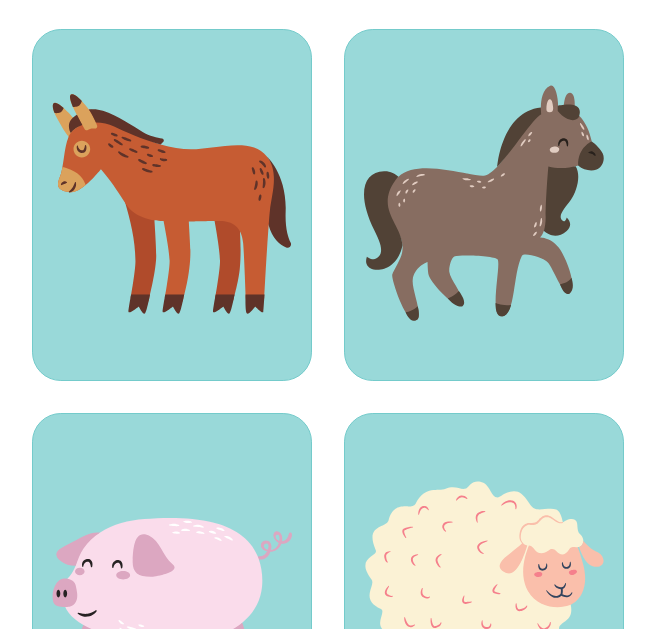
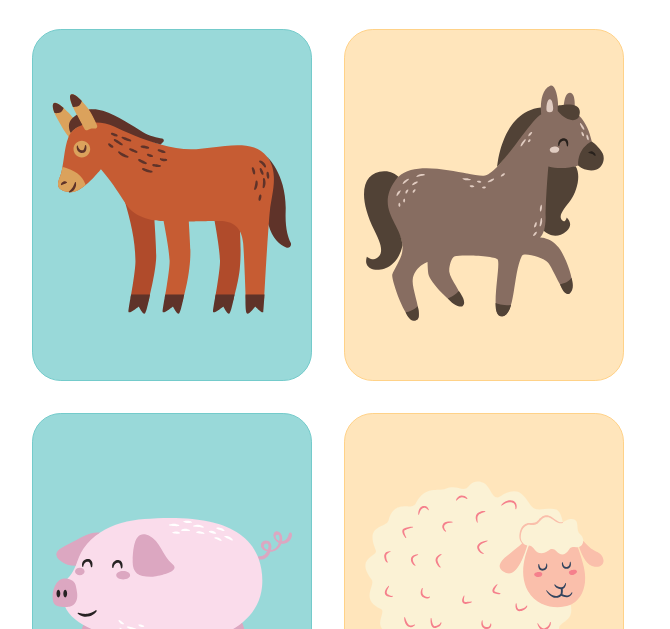
Before and after one commit to GeraldineBB/birthday_Clemence, a React app: page / in a window 1280 px wide. Shown: the part 171-800 px from the top of the page, without its empty margins (296-966 px from the left). Built offline with nearby package versions, Linux system fonts and the light colour scheme.

Commit message:
Changement couleur

```diff
--- a/src/components/Pictures/index.js
+++ b/src/components/Pictures/index.js
@@ -16,7 +16,7 @@ const Pictures = ({AnimalsData}) => (
     AnimalsData.map(
 
       (animal) =>
-        <li className="container-box">
+        <li className={`container-box-${animal.color}`}>
           {/* {animal.name} */}
 
         <div className="container-item">
--- a/src/components/Pictures/styles.scss
+++ b/src/components/Pictures/styles.scss
@@ -12,7 +12,7 @@
     margin: auto;
   }
 
-  &-box{
+  &-box-blue{
     background-color: vars.$background-blue;
     width: 35%;
     height: 22rem;
@@ -25,6 +25,20 @@
     color: vars.$color-title-blue;
   }
 
+  &-box-orange{
+    background-color: vars.$background-orange;
+    width: 35%;
+    height: 22rem;
+    border-radius: 1.8rem;
+    margin-right: 2rem;
+    border: 1.5px solid darken(vars.$background-orange, 10%);
+    margin-bottom: 2rem;
+    display: flex;
+    flex-direction: column;
+    color: vars.$color-title-orange;
+  }
+
+
   &-item{
     align-items: center;
     justify-content: center;
--- a/src/data/animals.js
+++ b/src/data/animals.js
@@ -2,25 +2,31 @@ export default [
   {
     name: 'Ane',
     picture: 'images/Ane.svg',
+    color: 'blue',
   },
   {
     name: 'Cheval',
     picture: 'images/Cheval.svg',
+    color: 'orange',
   },
   {
     name: 'Cochon',
     picture: 'images/Cochon.svg',
+    color: 'blue',
   },
   {
     name: 'Mouton',
     picture: 'images/Mouton.svg',
+    color: 'orange',
   },
   {
     name: 'Poule',
     picture: 'images/Poule.svg',
+    color: 'blue',
   },
   {
     name: 'Vache',
     picture: 'images/Vache.svg',
+    color: 'orange',
   },
 ];
```
